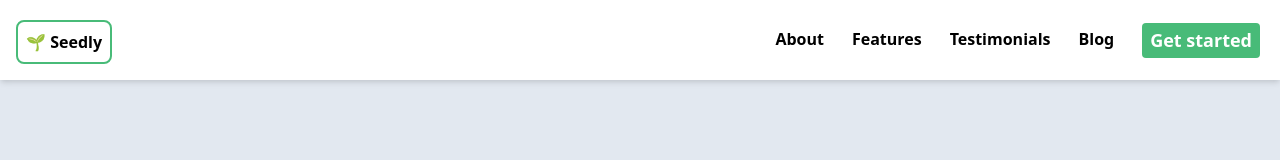
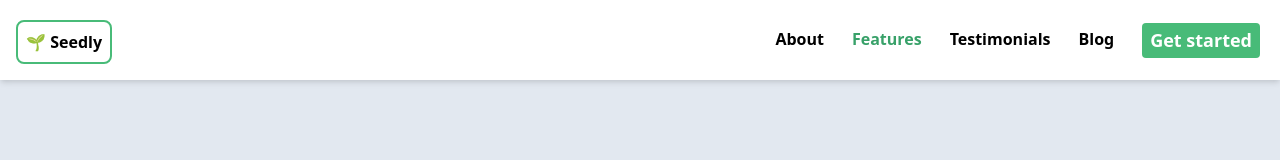
Before and after one commit to TolgaKara/seedly, a React (Create React App) app: page /signin in a window 1280 px wide. Shown: the top 160 px of the page. Built offline with nearby package versions, Linux system fonts and the light colour scheme; no server answers.

Commit message:
Active Classname added some

```diff
--- a/src/components/Landingpage/Landingpage.jsx
+++ b/src/components/Landingpage/Landingpage.jsx
@@ -1,5 +1,5 @@
 import React from "react";
 
 export const Landingpage = () => {
-	return <div>Hello</div>;
+	return <div className='container mx-auto'>Hello</div>;
 };
--- a/src/layout/Header.js
+++ b/src/layout/Header.js
@@ -11,7 +11,8 @@ function Header() {
 	}
 
 	return (
-		<nav className='mx-auto shadow-md p-4 h-screen/8 flex justify-between bg-white font-semibold'>
+		<nav className='mx-auto shadow-md p-4 h-screen/8  bg-white font-semibold '>
+			<div className='container mx-auto flex justify-between'>
 				<NavLink
 					className='logo px-1 mt-1 text-black border-2 p-2 pr-2 pl-2 rounded-lg border-green-500	'
 					to='/'
@@ -19,17 +20,24 @@ function Header() {
 					🌱 Seedly
 				</NavLink>
 				<ul className='flex content-between my-auto'>
-				<li className='px-1 mt-1 text-black-600 cursor-pointer hover:underline'>
-					<NavLink to='/'>About</NavLink>
+					<NavLink
+						to='/about'
+						className='px-1 mt-1 cursor-pointer hover:underline text-black-600'
+						activeClassName='text-green-600'
+					>
+						About
+					</NavLink>
+
+					<li className='px-1 mt-1 ml-5 text-black-600 cursor-pointer hover:underline'>
+						<NavLink to='#features' activeClassName='text-green-600'>
+							Features
+						</NavLink>
 					</li>
 					<li className='px-1 mt-1 ml-5 text-black-600 cursor-pointer hover:underline'>
-					<NavLink to='/profile'>Features</NavLink>
+						<NavLink to='#testimonials'>Testimonials</NavLink>
 					</li>
 					<li className='px-1 mt-1 ml-5 text-black-600 cursor-pointer hover:underline'>
-					<NavLink to='/profile'>Testimonials</NavLink>
-				</li>
-				<li className='px-1 mt-1 ml-5 text-black-600 cursor-pointer hover:underline'>
-					<NavLink to='/profile'>Blog</NavLink>
+						<NavLink to='#blog'>Blog</NavLink>
 					</li>
 					<li className='px-1 ml-5 text-black-600 cursor-pointer hover:underline'>
 						<button
@@ -58,6 +66,7 @@ function Header() {
             </li>
           </ul>
         ) : null} */}
+			</div>
 		</nav>
 	);
 }
```
Also changed, not shown: src/index.js (indentation only). Lines whose indentation alone changed are shown as unchanged.
